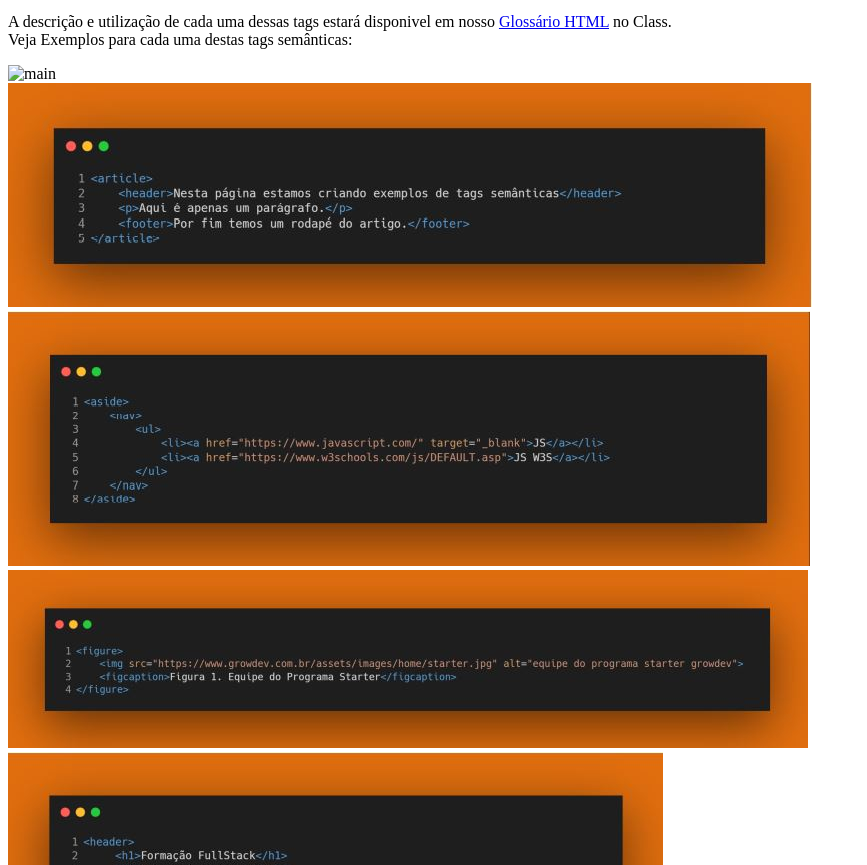
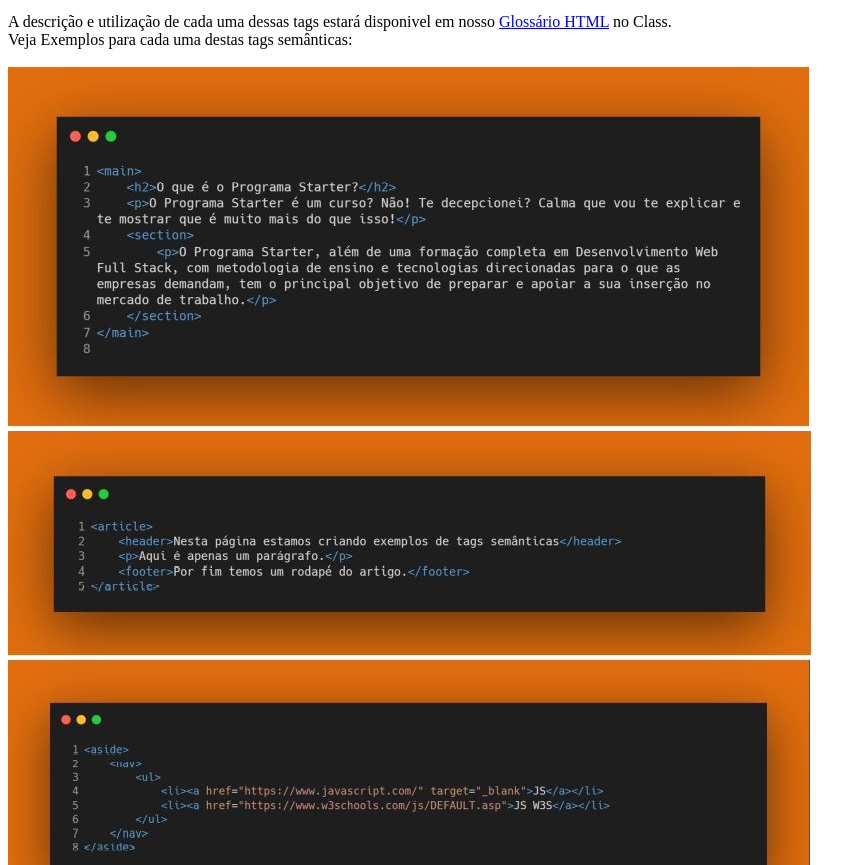
Before and after one commit to Rodox3010/Aula-pratica-um, a plain HTML site: page index.html in a window 1280 px wide. Shown: the part 2495-3360 px from the top of the page, without its empty margins (0-867 px from the left). Drawn offline with Linux system fonts and the light colour scheme; files whose address does not match are found by name.

Commit message:
Fix HTML structure and content

```diff
--- a/index.html
+++ b/index.html
@@ -122,7 +122,7 @@ motores de busca, isso significa que se você deve <br> sempre criar títulos re
               <br>  Veja Exemplos para cada uma destas tags semânticas:</p>
 
               <picture>
-                  <img src="../Primeiro HTML/img/main.JPG" alt="main"><br>
+                  <img src="../img/main.JPG" alt="main"><br>
                   <img src="../Primeiro HTML/img/article.JPG" alt="main"><br>
                   <img src="../Primeiro HTML/img/aside.JPG" alt="main"><br>
                   <img src="../Primeiro HTML/img/figure.JPG" alt="main"><br>
@@ -140,4 +140,5 @@ motores de busca, isso significa que se você deve <br> sempre criar títulos re
     <footer style="margin-top: 20px;">Atividade Prática Aula 02 - 7a Edição do Programa Starter 2022 - <a href="https://www.growdev.com.br/">®Growdev</a></footer>
 
 </body>
+
 </html>
```
